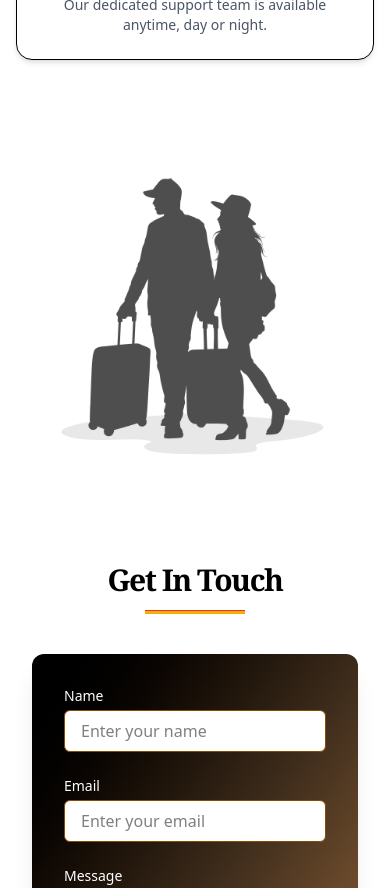
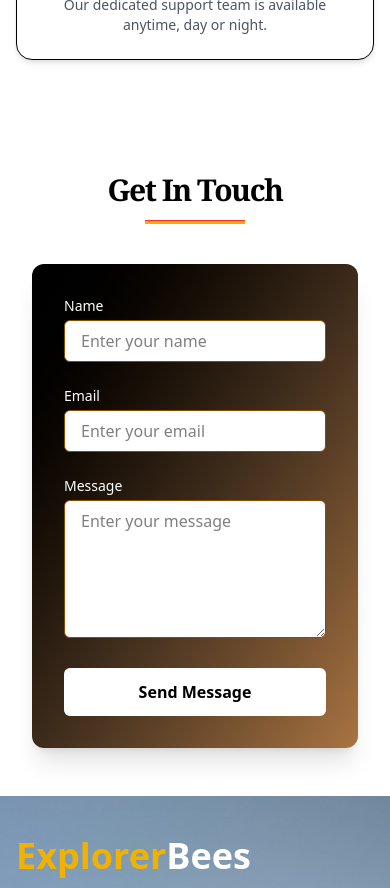
Before and after one commit to hamnah-naeem/ExplorerBees, a React (Vite) app: page / in a window 390 px wide. Shown: the part 6600-7488 px from the top of the page. Built offline with nearby package versions, Linux system fonts and the light colour scheme; the HTML template or start-up script is replaced by a standard one.

Commit message:
Fixed contact form

```diff
--- a/src/components/ContactUs.jsx
+++ b/src/components/ContactUs.jsx
@@ -5,7 +5,7 @@ const Contact = () => {
   return (
     <div className="flex flex-col max-w-7xl mx-auto md:flex-row lg:h-screen items-center">
       {/* Left Image Section */}
-      <div className="flex-1 bg-gray-100 flex justify-center items-center">
+      <div className="hidden md:flex flex-1 bg-gray-100 justify-center items-center">
         <img
           src={contactus}
           alt="Contact Us"
--- a/src/components/Hero.jsx
+++ b/src/components/Hero.jsx
@@ -46,11 +46,7 @@ const Hero = () => {
               <p className="text-white text-base pt-4 lg:text-lg lg:w-[600px]">
                 Discover amazing places at exclusive deals
               </p>
-              {/* <a href="#explore-cities">
-                <button className="bg-[#0b3317] px-4 py-2 text-white rounded-md font-semibold">
-                  Start Exploring
-                </button>
-              </a> */}
+
             </div>
           </div>
         </div>
```
